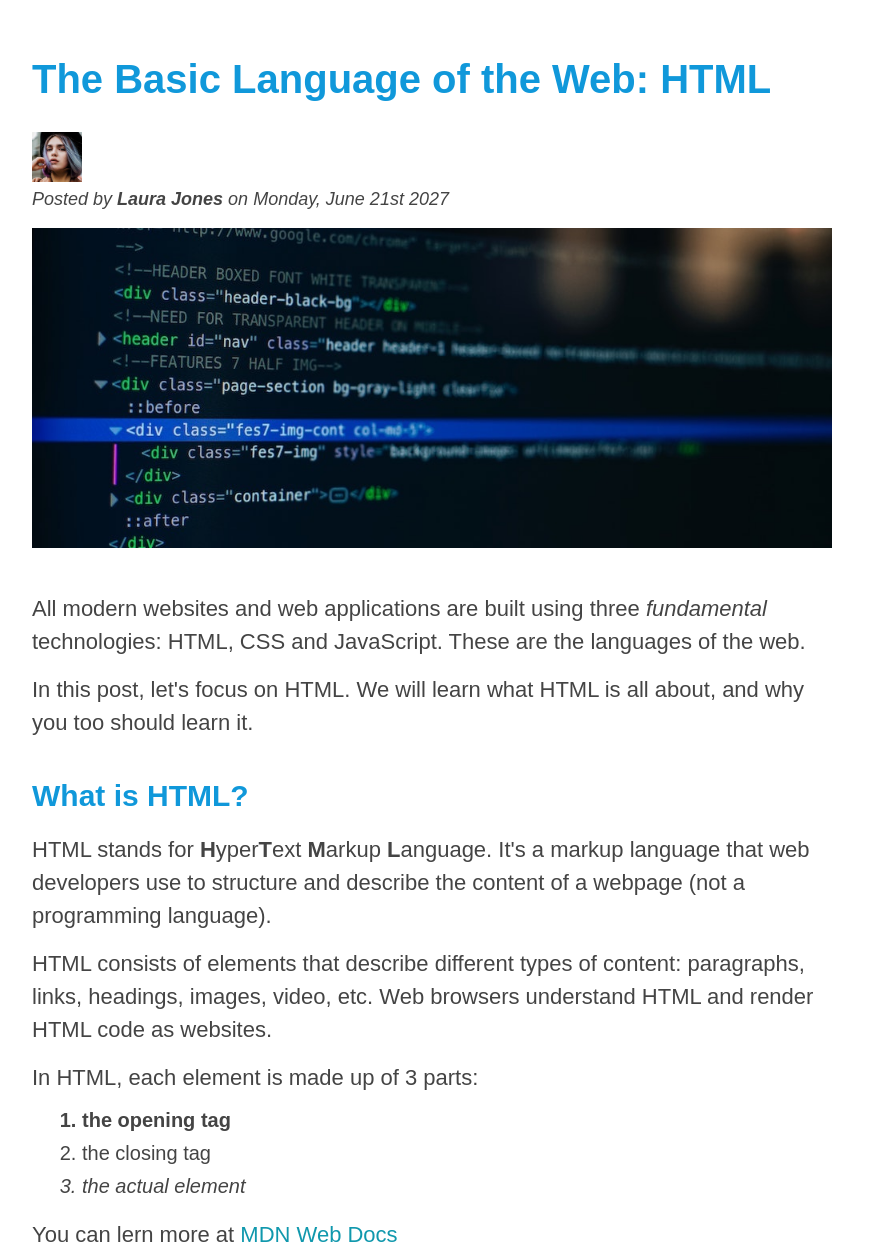
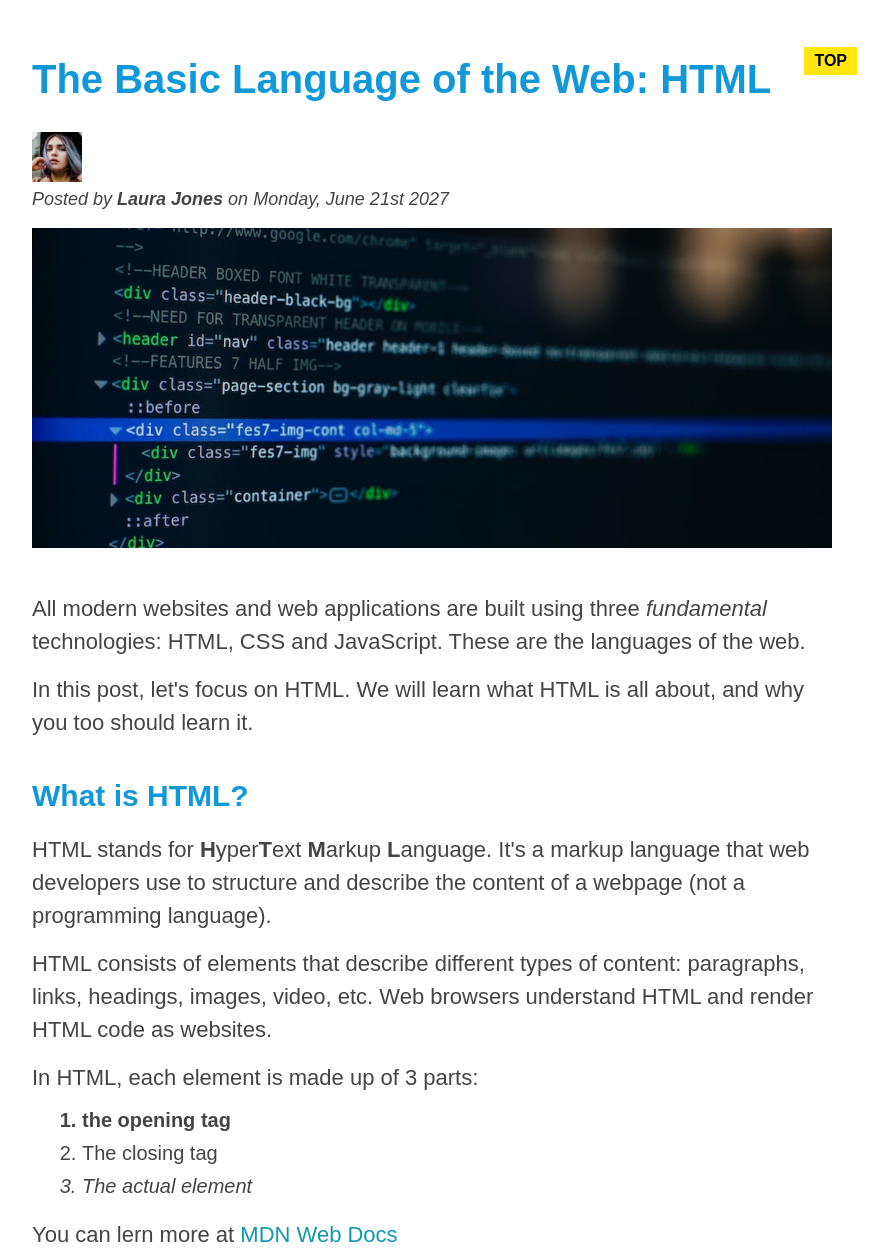
Before and after one commit to elisafa/udemy-challenge1, a plain HTML site: page blog/index.html in a window 1280 px wide. Shown: the part 125-1379 px from the top of the page, without its empty margins (208-1096 px from the left). Drawn offline with Linux system fonts and the light colour scheme.

Commit message:
fix debugs

```diff
--- a/blog/index.html
+++ b/blog/index.html
@@ -71,8 +71,8 @@
         <p>In HTML, each element is made up of 3 parts:</p>
         <ol>
           <li class="first-li">the opening tag</li>
-          <li>the closing tag</li>
-          <li>the actual element</li>
+          <li>The closing tag</li>
+          <li>The actual element</li>
         </ol>
         <p>
           You can lern more at
@@ -131,7 +131,7 @@
               src="img/related-3.jpg"
               alt="JavaScript code on a screen"
               width="75"
-              heigth="75"
+              height="75"
             /><a href="#">Why JavaScript is Awesome</a>
             <p class="related-author">By Matilda</p>
           </li>
--- a/blog/style.css
+++ b/blog/style.css
@@ -28,6 +28,7 @@ body {
 
 nav {
   font-size: 22px;
+  /* text-align: center; */
 }
 
 article {
@@ -195,6 +196,32 @@ button {
   right: 50px;
 }
 
+h1::first-letter{
+  font-style: normal;
+  margin-right: 5px;
+}
+
+h3 + p::first-line{
+  /* color:red; */
+}
+
+h2{
+  position: relative;
+}
+
+h2::after{
+  content:"TOP";
+  Background-color: #ffe70e;
+  color: #000;
+  font-size: 16px;
+  font-weight: bold;
+  display: inline-block;
+  padding: 5px 10px;
+  position: absolute;
+  top: -10px;
+  right: -25px;
+
+}
 /* RESOLVING CONFLITS */
 
 /* #copyright {
```
